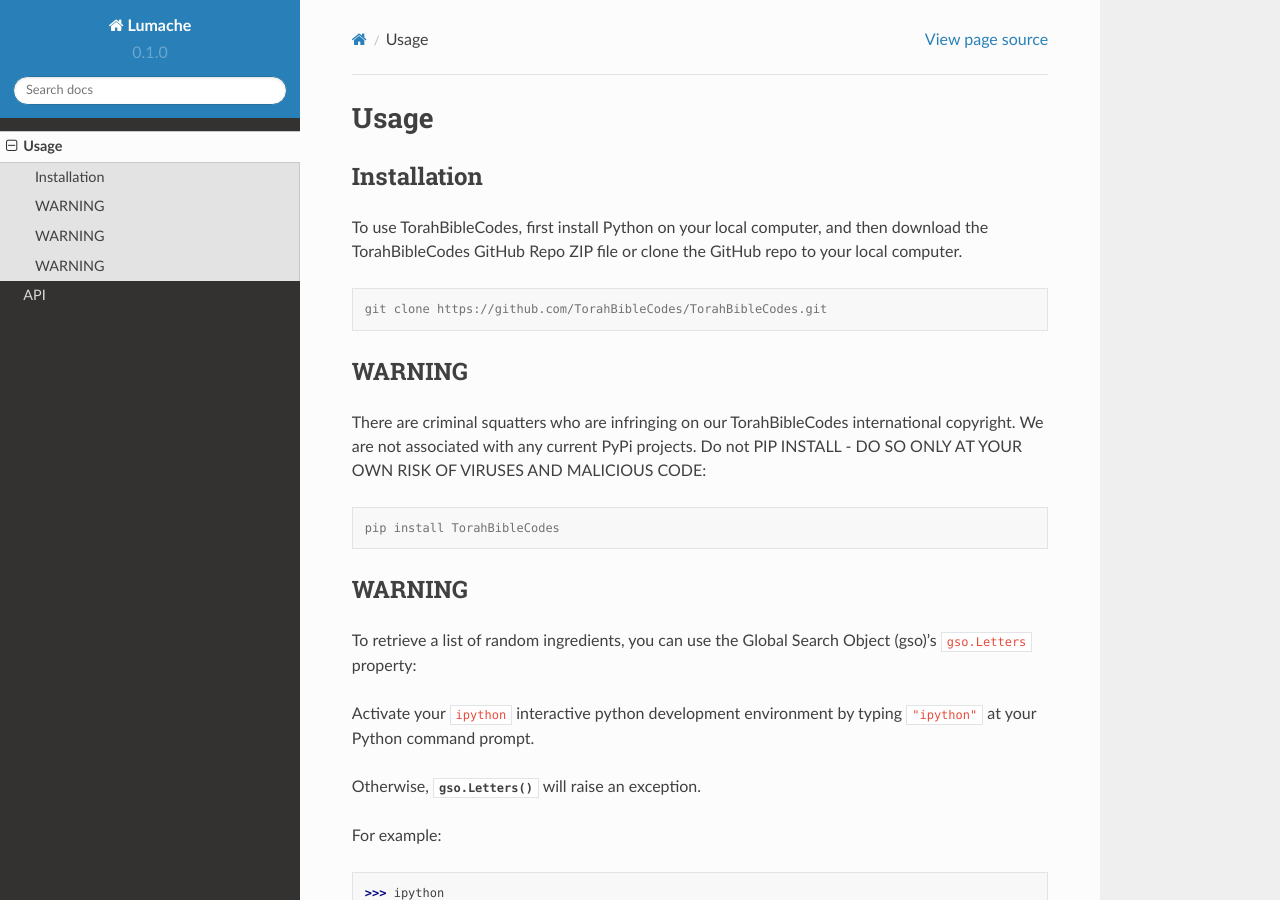
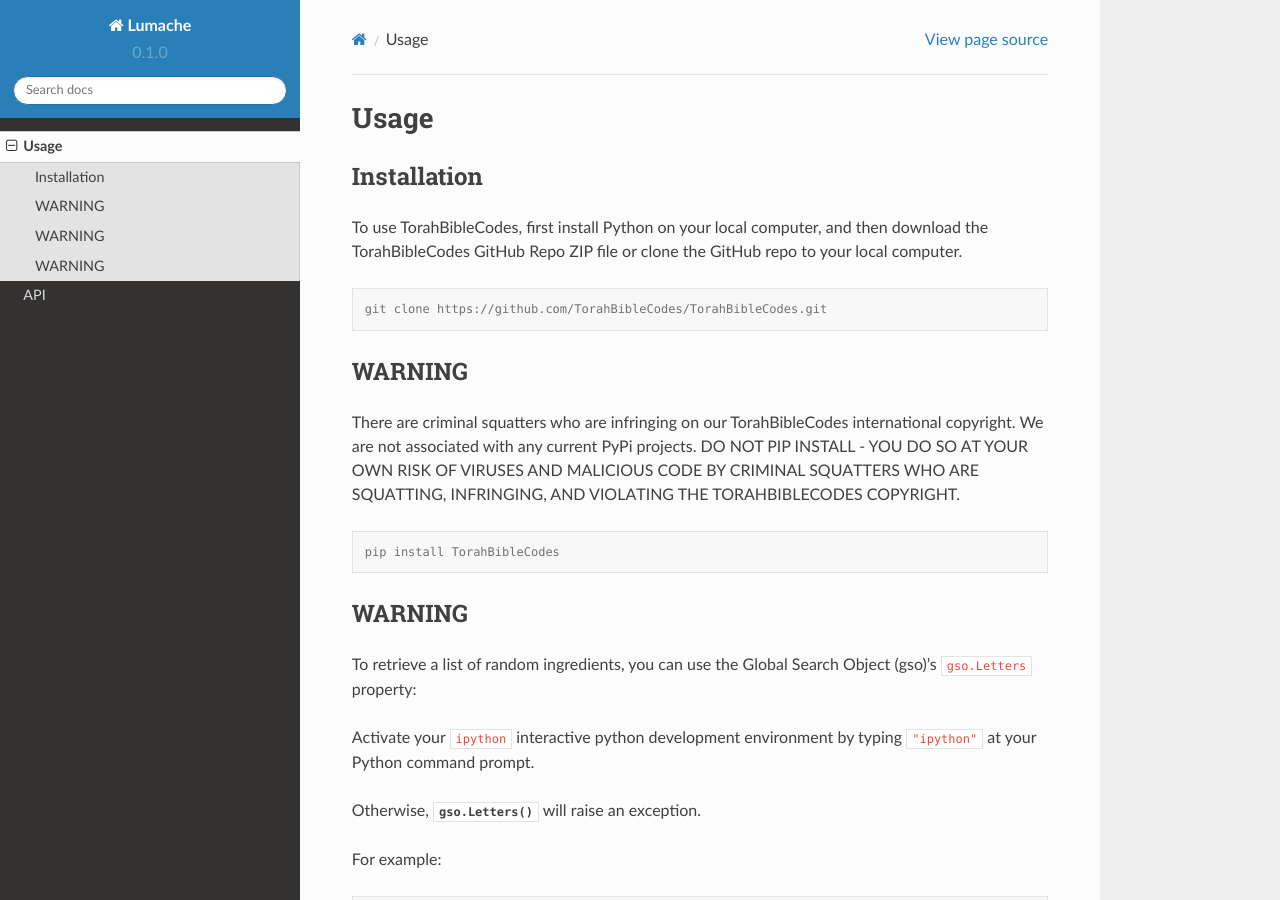
Before and after one commit to TorahBibleCodes/TorahBibleCodes_Sphinx, a Sphinx documentation site: the page built from docs/source/usage.rst, in a window 1280 px wide and 900 px high. Built offline with Sphinx 7.4.7 and the Read the Docs theme 2.0.0, drawn with Linux system fonts in a browser that asks for light colours.

Commit message:
Update usage.rst

```diff
--- a/docs/source/usage.rst
+++ b/docs/source/usage.rst
@@ -15,7 +15,7 @@
 WARNING
 ----------------
 
-There are criminal squatters who are infringing on our TorahBibleCodes international copyright. We are not associated with any current PyPi projects.  Do not PIP INSTALL - DO SO ONLY AT YOUR OWN RISK OF VIRUSES AND MALICIOUS CODE:
+There are criminal squatters who are infringing on our TorahBibleCodes international copyright. We are not associated with any current PyPi projects.  DO NOT PIP INSTALL - YOU DO SO AT YOUR OWN RISK OF VIRUSES AND MALICIOUS CODE BY CRIMINAL SQUATTERS WHO ARE SQUATTING, INFRINGING, AND VIOLATING THE TORAHBIBLECODES COPYRIGHT.
 
 .. code-block:: console
 
```
